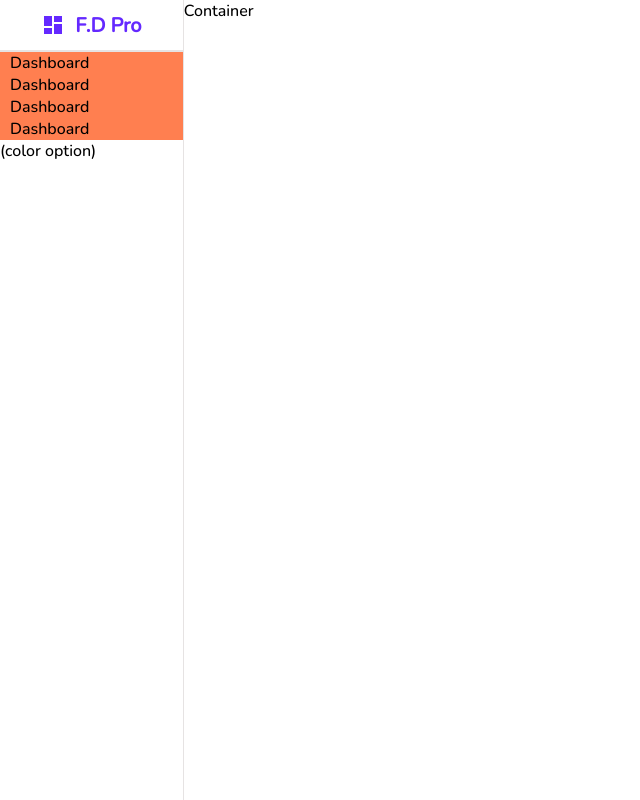
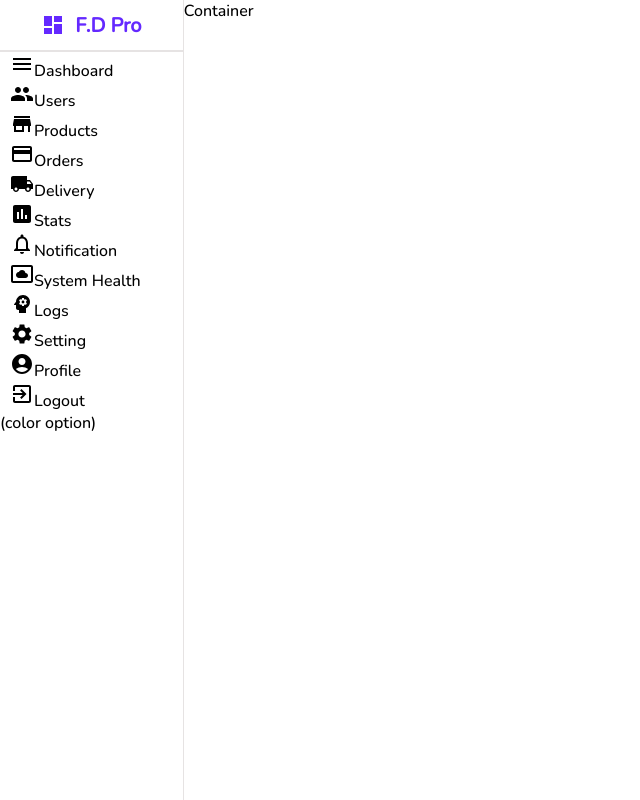
Before and after one commit to Mahdi-Hazrati/Fusion-Dashboard-Pro, a React (Create React App) app: page / in a window 1280 px wide. Shown: the whole page, without its empty margins (0-640 px from the left). Built offline with nearby package versions, Linux system fonts and the light colour scheme.

Commit message:
Create Sidebar items

```diff
--- a/src/Components/Sidebar/Sidebar.jsx
+++ b/src/Components/Sidebar/Sidebar.jsx
@@ -1,5 +1,20 @@
 import "./sidebar.scss"
-import {Dashboard} from "@mui/icons-material"
+import
+{
+    Dashboard,
+    Menu,
+    Group,
+    Store,
+    CreditCard,
+    ExitToApp,
+    AccountCircle,
+    Settings,
+    Psychology,
+    SettingsSystemDaydream,
+    NotificationsNone,
+    InsertChart,
+    LocalShipping
+} from "@mui/icons-material"
 
 
 const Sidebar = () => {
@@ -12,10 +27,54 @@ const Sidebar = () => {
             <hr />
             <div className="center">
                 <ul className="menu">
-                    <li><span>Dashboard</span></li>
-                    <li><span>Dashboard</span></li>
-                    <li><span>Dashboard</span></li>
-                    <li><span>Dashboard</span></li>
+                    <li>
+                        <Menu />
+                        <span>Dashboard</span>
+                    </li>
+                    <li>
+                        <Group />
+                        <span>Users</span>
+                    </li>
+                    <li>
+                        <Store />
+                        <span>Products</span>
+                    </li>
+                    <li>
+                        <CreditCard />
+                        <span>Orders</span>
+                    </li>
+                    <li>
+                        <LocalShipping />
+                        <span>Delivery</span>
+                    </li>
+                    <li>
+                        <InsertChart />
+                        <span>Stats</span>
+                    </li>
+                    <li>
+                        <NotificationsNone />
+                        <span>Notification</span>
+                    </li>
+                    <li>
+                        <SettingsSystemDaydream />
+                        <span>System Health</span>
+                    </li>
+                    <li>
+                        <Psychology />
+                        <span>Logs</span>
+                    </li>
+                    <li>
+                        <Settings />
+                        <span>Setting</span>
+                    </li>
+                    <li>
+                        <AccountCircle />
+                        <span>Profile</span>
+                    </li>
+                    <li>
+                        <ExitToApp />
+                        <span>Logout</span>
+                    </li>
                 </ul>
             </div>
             <div className="buttom">(color option)</div>
--- a/src/Components/Sidebar/sidebar.scss
+++ b/src/Components/Sidebar/sidebar.scss
@@ -23,7 +23,6 @@
     }
 
     .center{
-        background-color: coral;
         padding-left: 10px;
         ul{
             list-style: none;
```
